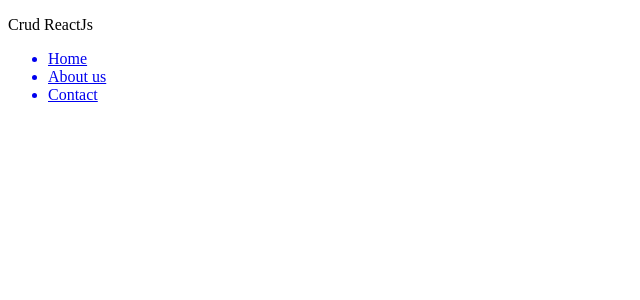
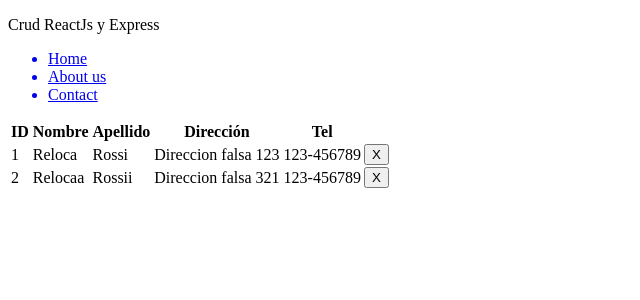
Before and after one commit to gongh95/crudreact, a React (Create React App) app: page / in a window 1280 px wide. Shown: the top 300 px of the page, without its empty margins (0-640 px from the left). Built offline with nearby package versions, Linux system fonts and the light colour scheme.

Commit message:
creado lista y usuarios

```diff
--- a/src/App.js
+++ b/src/App.js
@@ -1,10 +1,12 @@
 import Header from './components/header/header';
-import Navbar from './components/navbar/navbar';
+import List from './components/list/list';
+import usuarios from './users';
 
 function App() {
   return (
     <>
-      <Header/>
+      <Header titulo = "Crud ReactJs y Express"/>
+      <List users = {usuarios}></List>
     </>
   );
 }
--- a/src/components/header/header.js
+++ b/src/components/header/header.js
@@ -1,11 +1,11 @@
 import Navbar from "../navbar/navbar";
 
-export default function Header() {
+export default function Header(props) {
     return (
 
         <>
             <nav>
-                <p>Crud ReactJs</p>
+                <p>{props.titulo}</p>
                 <Navbar/>
             </nav>
         </>
--- /dev/null
+++ b/src/components/list/list.js
@@ -0,0 +1,31 @@
+export default function List(props) {
+    return (
+    <section>
+        <table>
+            <thead>
+                <tr>
+                    <th>ID</th>
+                    <th>Nombre</th>
+                    <th>Apellido</th>
+                    <th>Dirección</th>
+                    <th>Tel</th>
+                </tr>
+            </thead>
+            <tbody>
+                {props.users.map((user) => {
+                    return (
+                    <tr key={`${user.id}_${user.nombre}`}>{/* ID + Nombre para key*/}
+                        <td>{user.id}</td>
+                        <td>{user.nombre}</td>
+                        <td>{user.apellido}</td>
+                        <td>{user.direccion}</td>
+                        <td>{user.telefono}</td>
+                        <button>X</button>
+                    </tr>
+                    );
+                })}
+            </tbody>
+        </table>
+    </section>
+    );
+}
--- /dev/null
+++ b/src/users.js
@@ -0,0 +1,18 @@
+const usuarios = [
+    {
+      id: 1,
+      nombre: "Reloca",
+      apellido: "Rossi",
+      direccion: "Direccion falsa 123",
+      telefono: "123-456789"
+    },
+    {
+      id: 2,
+      nombre: "Relocaa",
+      apellido: "Rossii",
+      direccion: "Direccion falsa 321",
+      telefono: "123-456789"
+    }
+    ];
+
+export default usuarios;
```
